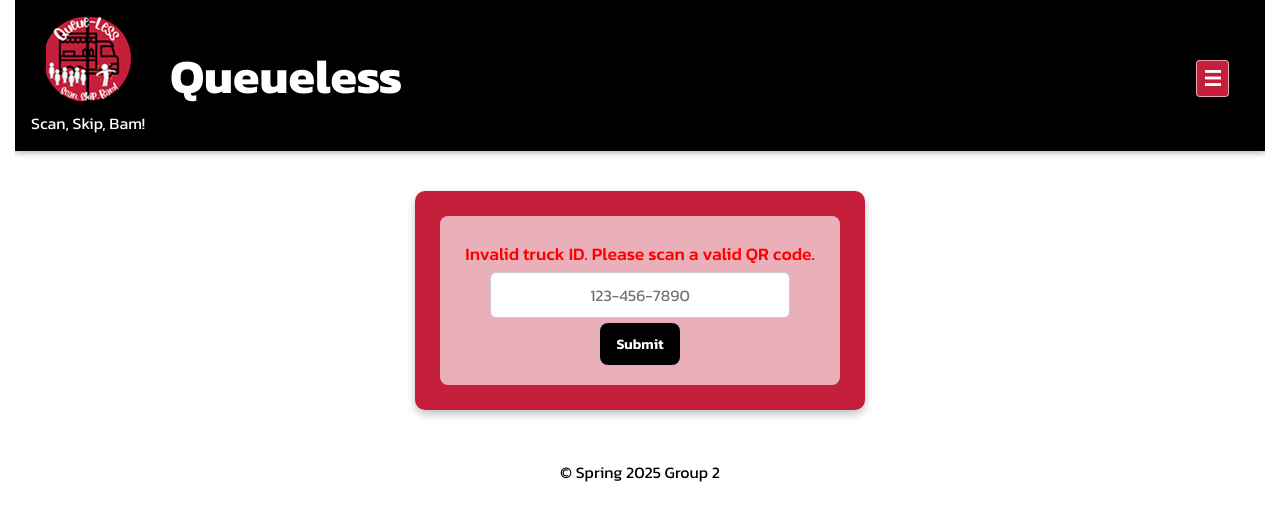
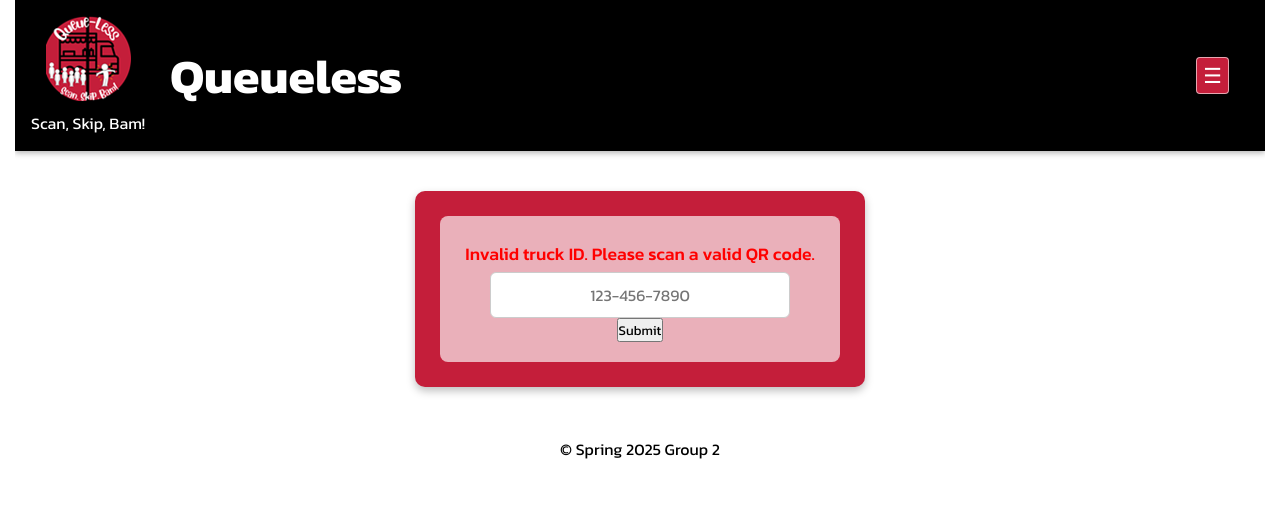
Before and after one commit to MasonKrause7/qless-host, a React (Vite) app in the folder qless/: page /customer in a window 1280 px wide. Shown: the top 520 px of the page. Built offline with nearby package versions, Linux system fonts and the light colour scheme.

Commit message:
Noticed that the style changes messed up some of the cook-dash, so fixed the style for that

```diff
--- a/qless/src/styles/customer/CustomerInterface.css
+++ b/qless/src/styles/customer/CustomerInterface.css
@@ -75,24 +75,6 @@ h2 {
     width: 100%;
     max-width: 300px;
     text-align: center;
-}
-
-button {
-    background-color: black;
-    color: white;
-    font-weight: 600;
-    font-size: 0.9rem;
-    padding: 10px 16px;
-    border-radius: 8px;
-    border: none;
-    cursor: pointer;
-    transition: background-color 0.2s, color 0.2s;
-    margin-top: 5px;
-}
-
-button:hover {
-    background-color: white;
-    color: black;
 }
 
 .orderMenuHeader,
--- a/qless/src/styles/kitchen/cookDashboard.css
+++ b/qless/src/styles/kitchen/cookDashboard.css
@@ -22,7 +22,7 @@ ul {
 
 .cookDashRight {
     position: sticky;
-    top: 10px;
+    top: 161px;
     order: 2;
     width: 300px;
     height: 345px;
@@ -269,6 +269,11 @@ button:disabled {
     border: 1px solid black;
 }
 
+.costRow span:last-child {
+    font-family: 'IBM Plex Sans', sans-serif;
+    font-variant-numeric: tabular-nums;
+}
+
 .detailPrice {
     margin-left: auto;
     font-weight: 600;
```
